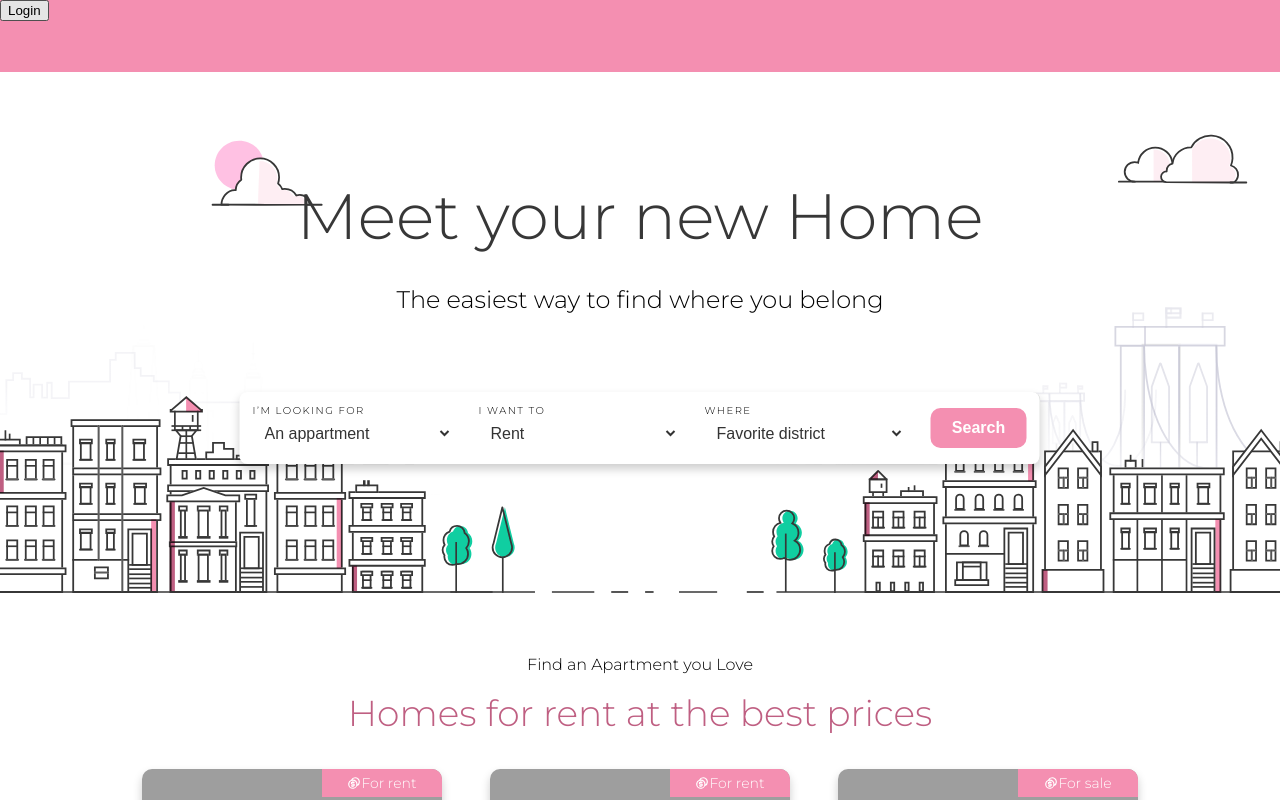
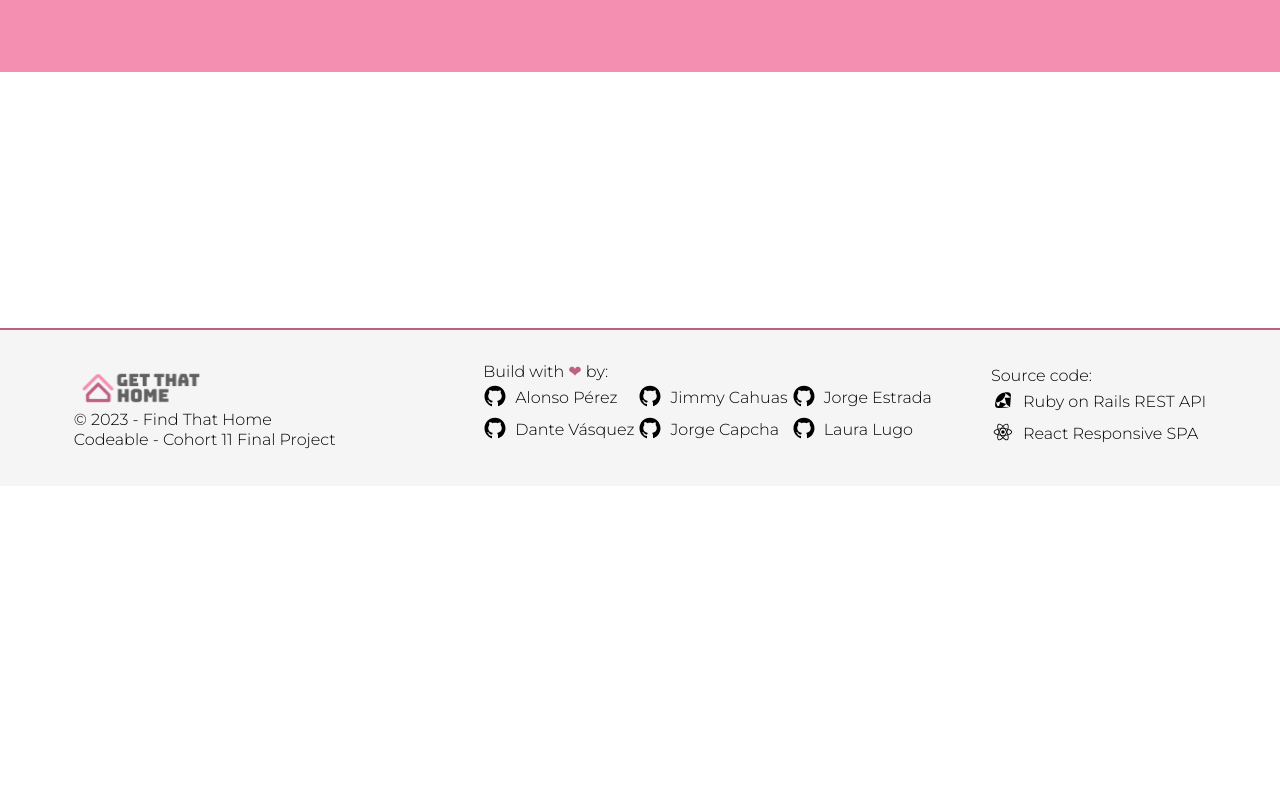
Before and after one commit to Kamaqen/c11-team1-getThatHome, a React (Vite) app: page / in a window 1280 px wide. Shown: the top 800 px of the page. Built offline with nearby package versions, Linux system fonts and the light colour scheme; grey boxes are pictures that could not be loaded.

Commit message:
add: Created ListViewPage structure

```diff
--- a/src/App.jsx
+++ b/src/App.jsx
@@ -1,6 +1,9 @@
+import ListViesPage from "./pages/ListViesPage";
 import LandingPage from "./pages/LandingPage";
+import PropertyDetailsPage from "./pages/PropertyDetailsPage";
+
 function App() {
-    return <LandingPage />;
+    return <ListViesPage />;
 }
 
 export default App;
--- /dev/null
+++ b/src/pages/ListViesPage.jsx
@@ -0,0 +1,61 @@
+import Section from "../components/Section";
+import Footer from "../components/footer";
+import styled from "@emotion/styled";
+import CardComponent from "../components/CardComponent";
+import { useState } from "react";
+
+const NavBarProv = styled.div`
+    position: relative;
+    top: 0px;
+    height: 72px;
+    width: 100%;
+    margin: auto;
+    background-color: #f48fb1;
+    box-shadow: 0px 5px 10px 0px rgba(0, 0, 0, 0.2);
+`;
+const StyledDiv = styled.div`
+    display: flex;
+    padding: 32px;
+`;
+const CardContainer = styled.div`
+    display: flex;
+    justify-content: center;
+
+    flex-wrap: wrap;
+    padding: 32px;
+    row-gap: 32px;
+    column-gap: 64px;
+`;
+const ListViesPage = () => {
+    const localData = JSON.parse(localStorage.getItem("propertiesData"));
+    const [data, setData] = useState(localData);
+
+    return (
+        <div className="flex flex-column a-center">
+            <NavBarProv />
+            <Section>
+                <StyledDiv>
+                    <CardContainer>
+                        {data?.map((item) => (
+                            <CardComponent
+                                key={item.id}
+                                img={item.image}
+                                price={item.rent_value}
+                                operation={item.operation_type}
+                                type={item.property_type}
+                                address={item.address}
+                                bed={item.bedrooms}
+                                bath={item.bathrooms}
+                                area={item.area}
+                                pet={item.pet_friendly}
+                            />
+                        ))}
+                    </CardContainer>
+                </StyledDiv>
+            </Section>
+            <Footer page="other" />
+        </div>
+    );
+};
+
+export default ListViesPage;
```
